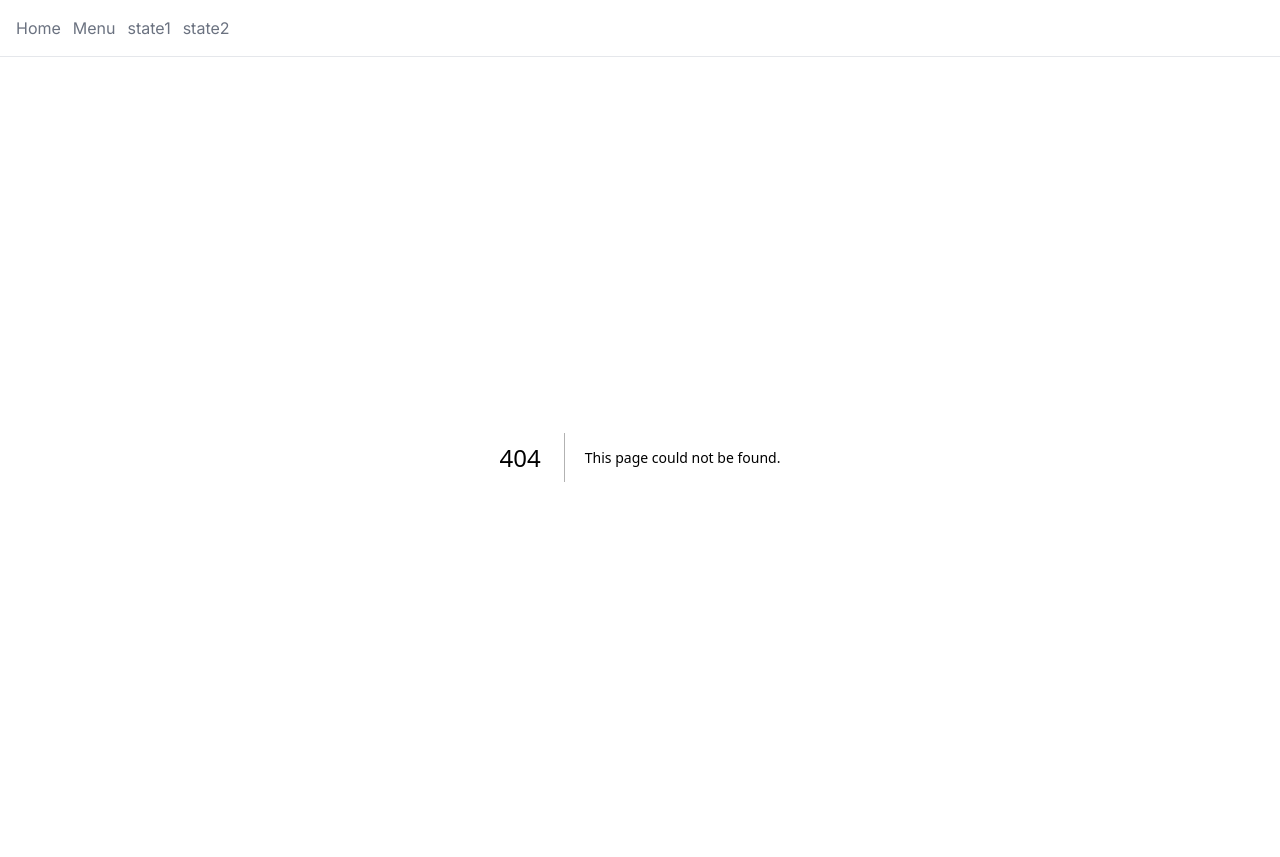
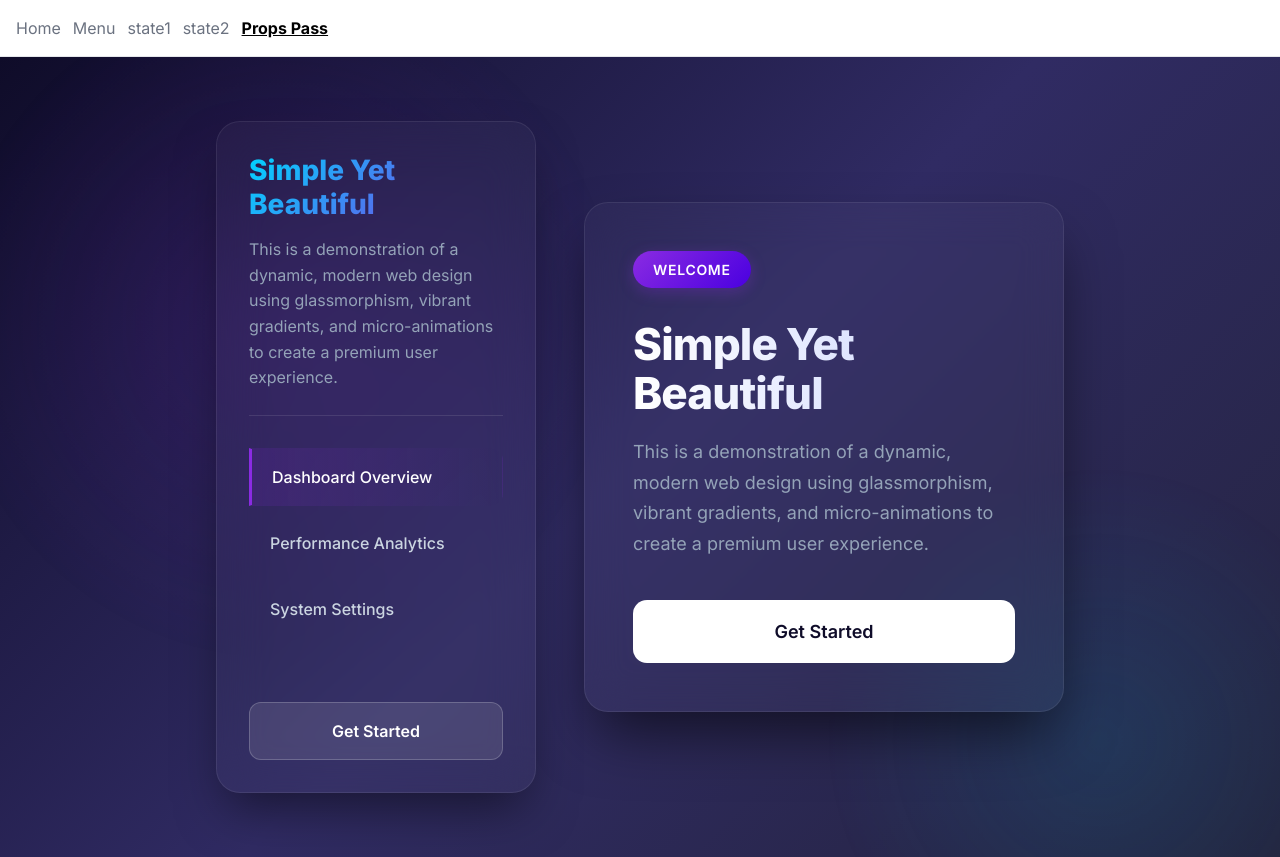
Before and after one commit to sufian-sani/nextjs-dashboard, a Next.js app: page /props-pass in a window 1280 px wide. Before the commit this address had no page. Built offline with nearby package versions, Linux system fonts and the light colour scheme; a web font is replaced by a local one.

Commit message:
feat: add props-pass page with modular sidebar component and updated navigation

```diff
--- /dev/null
+++ b/app/component/props-pass/sideBar.jsx
@@ -0,0 +1,37 @@
+"use client";
+
+import styles from './sideBar.module.css';
+
+export default function SideBar({ data, onButtonClick }) {
+    if (!data) return null;
+
+    return (
+        <aside className={styles.sidebar}>
+            <div className={styles.header}>
+                <h2 className={styles.title}>{data.title}</h2>
+                <p className={styles.description}>{data.description}</p>
+            </div>
+
+            <div className={styles.menu}>
+                <div className={`${styles.menuItem} ${styles.menuItemActive}`}>
+                    Dashboard Overview
+                </div>
+                <div className={styles.menuItem}>
+                    Performance Analytics
+                </div>
+                <div className={styles.menuItem}>
+                    System Settings
+                </div>
+            </div>
+
+            <div className={styles.buttonWrapper}>
+                <button
+                    className={styles.button}
+                    onClick={() => onButtonClick()}
+                >
+                    {data.button}
+                </button>
+            </div>
+        </aside>
+    );
+}
--- /dev/null
+++ b/app/component/props-pass/sideBar.module.css
@@ -0,0 +1,112 @@
+.sidebar {
+  width: 320px;
+  background: rgba(255, 255, 255, 0.03);
+  backdrop-filter: blur(24px);
+  -webkit-backdrop-filter: blur(24px);
+  border: 1px solid rgba(255, 255, 255, 0.08);
+  border-radius: 24px;
+  padding: 2rem;
+  display: flex;
+  flex-direction: column;
+  margin-right: 3rem;
+  box-shadow: 0 25px 50px -12px rgba(0, 0, 0, 0.5);
+  height: calc(100vh - 8rem);
+  max-height: 700px;
+  color: #fff;
+  transition: transform 0.4s ease, box-shadow 0.4s ease;
+  z-index: 2;
+}
+
+.sidebar:hover {
+  transform: translateY(-8px);
+  box-shadow: 0 35px 60px -15px rgba(0, 0, 0, 0.6), 0 0 40px rgba(0, 212, 255, 0.1);
+}
+
+.header {
+  margin-bottom: 2rem;
+  padding-bottom: 1.5rem;
+  border-bottom: 1px solid rgba(255, 255, 255, 0.1);
+}
+
+.title {
+  font-size: 1.75rem;
+  font-weight: 800;
+  margin: 0 0 1rem 0;
+  background: linear-gradient(135deg, #00d4ff, #8a2be2);
+  -webkit-background-clip: text;
+  -webkit-text-fill-color: transparent;
+  line-height: 1.2;
+}
+
+.description {
+  font-size: 1rem;
+  color: #94a3b8;
+  line-height: 1.6;
+  margin-bottom: 0;
+}
+
+.menu {
+  flex-grow: 1;
+  display: flex;
+  flex-direction: column;
+  gap: 0.5rem;
+}
+
+.menuItem {
+  padding: 1rem 1.25rem;
+  border-radius: 12px;
+  color: #cbd5e1;
+  font-weight: 500;
+  cursor: pointer;
+  transition: all 0.2s ease;
+  border: 1px solid transparent;
+}
+
+.menuItem:hover {
+  background: rgba(255, 255, 255, 0.05);
+  border-color: rgba(255, 255, 255, 0.1);
+  color: #fff;
+  transform: translateX(5px);
+}
+
+.menuItemActive {
+  background: linear-gradient(90deg, rgba(138,43,226,0.15), transparent);
+  border-left: 3px solid #8a2be2;
+  color: #fff;
+  border-radius: 0 12px 12px 0;
+}
+
+.buttonWrapper {
+  margin-top: auto;
+  padding-top: 2rem;
+}
+
+.button {
+  width: 100%;
+  padding: 1rem;
+  border-radius: 12px;
+  background: rgba(255, 255, 255, 0.1);
+  border: 1px solid rgba(255, 255, 255, 0.2);
+  color: #fff;
+  font-size: 1rem;
+  font-weight: 600;
+  cursor: pointer;
+  transition: all 0.3s ease;
+}
+
+.button:hover {
+  background: #fff;
+  color: #0b0f19;
+  transform: translateY(-2px);
+  box-shadow: 0 10px 20px -5px rgba(255, 255, 255, 0.3);
+}
+
+@media (max-width: 768px) {
+  .sidebar {
+    width: 100%;
+    margin-right: 0;
+    margin-bottom: 2rem;
+    height: auto;
+    max-height: none;
+  }
+}
--- /dev/null
+++ b/app/props-pass/page.tsx
@@ -0,0 +1,32 @@
+"use client";
+
+import styles from './styles.module.css';
+import SideBar from "@/app/component/props-pass/sideBar";
+
+
+export default function Page() {
+    const data = {
+        title: "Simple Yet Beautiful",
+        description: "This is a demonstration of a dynamic, modern web design using glassmorphism, vibrant gradients, and micro-animations to create a premium user experience.",
+        button: "Get Started"
+    };
+    return (
+        <div className={styles.container}>
+            <SideBar
+                data={data}
+                onButtonClick={() => console.log('Button clicked!')}
+            />
+            <div className={styles.card}>
+                <span className={styles.badge}>Welcome</span>
+                <h1 className={styles.title}>Simple Yet Beautiful</h1>
+                <p className={styles.description}>
+                    This is a demonstration of a dynamic, modern web design using glassmorphism,
+                    vibrant gradients, and micro-animations to create a premium user experience.
+                </p>
+                <button className={styles.button}>
+                    Get Started
+                </button>
+            </div>
+        </div>
+    );
+}
--- /dev/null
+++ b/app/props-pass/styles.module.css
@@ -0,0 +1,144 @@
+.container {
+  min-height: 100vh;
+  display: flex;
+  align-items: center;
+  justify-content: center;
+  background: linear-gradient(135deg, #0f0c29, #302b63, #24243e);
+  font-family: 'Inter', system-ui, -apple-system, sans-serif;
+  padding: 2rem;
+  color: #fff;
+  position: relative;
+  overflow: hidden;
+}
+
+.container::before {
+  content: '';
+  position: absolute;
+  top: -20%;
+  left: -10%;
+  width: 60vw;
+  height: 60vw;
+  background: radial-gradient(circle, rgba(138,43,226,0.15) 0%, transparent 60%);
+  border-radius: 50%;
+  animation: float 15s infinite ease-in-out alternate;
+}
+
+.container::after {
+  content: '';
+  position: absolute;
+  bottom: -20%;
+  right: -10%;
+  width: 50vw;
+  height: 50vw;
+  background: radial-gradient(circle, rgba(0,212,255,0.1) 0%, transparent 60%);
+  border-radius: 50%;
+  animation: float 18s infinite ease-in-out alternate-reverse;
+}
+
+@keyframes float {
+  0% { transform: translate(0, 0) scale(1); }
+  50% { transform: translate(30px, 50px) scale(1.05); }
+  100% { transform: translate(-30px, 30px) scale(0.95); }
+}
+
+.card {
+  background: rgba(255, 255, 255, 0.03);
+  backdrop-filter: blur(20px);
+  -webkit-backdrop-filter: blur(20px);
+  border: 1px solid rgba(255, 255, 255, 0.08);
+  border-radius: 24px;
+  padding: 3rem;
+  max-width: 480px;
+  width: 100%;
+  box-shadow: 0 30px 60px -12px rgba(0, 0, 0, 0.6);
+  z-index: 1;
+  transform: translateY(0);
+  transition: transform 0.5s cubic-bezier(0.175, 0.885, 0.32, 1.275), box-shadow 0.5s ease, background 0.5s ease;
+}
+
+.card:hover {
+  transform: translateY(-12px);
+  box-shadow: 0 40px 70px -15px rgba(0, 0, 0, 0.8), 0 0 50px rgba(138,43,226,0.15);
+  background: rgba(255, 255, 255, 0.05);
+}
+
+.badge {
+  display: inline-block;
+  padding: 0.5rem 1.25rem;
+  border-radius: 9999px;
+  background: linear-gradient(135deg, #8a2be2, #4a00e0);
+  font-size: 0.875rem;
+  font-weight: 600;
+  letter-spacing: 0.05em;
+  text-transform: uppercase;
+  margin-bottom: 2rem;
+  box-shadow: 0 4px 15px rgba(138, 43, 226, 0.3);
+  transition: transform 0.3s ease;
+}
+
+.card:hover .badge {
+  transform: scale(1.05);
+}
+
+.title {
+  font-size: 2.75rem;
+  font-weight: 800;
+  margin: 0 0 1.25rem 0;
+  line-height: 1.1;
+  background: linear-gradient(to right, #ffffff, #c7d2fe);
+  -webkit-background-clip: text;
+  -webkit-text-fill-color: transparent;
+  letter-spacing: -0.02em;
+}
+
+.description {
+  font-size: 1.125rem;
+  color: #94a3b8;
+  line-height: 1.7;
+  margin-bottom: 2.5rem;
+  font-weight: 400;
+}
+
+.button {
+  display: inline-flex;
+  align-items: center;
+  justify-content: center;
+  width: 100%;
+  padding: 1.125rem 2rem;
+  border-radius: 14px;
+  background: #ffffff;
+  color: #0f0c29;
+  font-size: 1.125rem;
+  font-weight: 600;
+  text-decoration: none;
+  border: none;
+  cursor: pointer;
+  transition: all 0.3s cubic-bezier(0.4, 0, 0.2, 1);
+  position: relative;
+  overflow: hidden;
+}
+
+.button::before {
+  content: '';
+  position: absolute;
+  top: 0;
+  left: -100%;
+  width: 100%;
+  height: 100%;
+  background: linear-gradient(90deg, transparent, rgba(0,0,0,0.05), transparent);
+  transition: left 0.5s ease;
+}
+
+.button:hover {
+  background: #f8fafc;
+  transform: translateY(-2px);
+  box-shadow: 0 10px 25px -5px rgba(255, 255, 255, 0.25);
+}
+
+.button:hover::before {
+  left: 100%;
+}
+
+.button:active {
+  transform: translateY(1px);
+}
--- a/app/ui/Header.tsx
+++ b/app/ui/Header.tsx
@@ -10,6 +10,7 @@ export default function Header() {
   const isMenu = pathname.startsWith("/menu");
   const isState1 = pathname.startsWith("/state1");
   const isState2 = pathname.startsWith("/state2");
+  const isPropsPass = pathname.startsWith("/props-pass");
 
   return (
     <header className="flex gap-3 p-4 border-b">
@@ -40,6 +41,12 @@ export default function Header() {
       >
         state2
       </Link>
+      <Link
+        href="/props-pass"
+        className={isPropsPass ? "font-bold underline" : "text-gray-500"}
+      >
+        Props Pass
+      </Link>
     </header>
   );
 }
```
